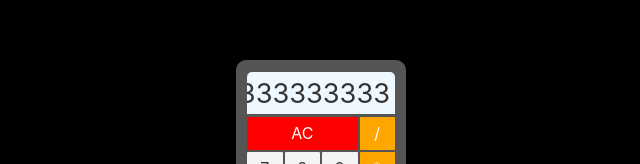
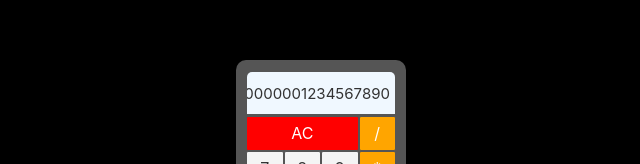
Before and after one commit to ThiagoMassenoMaciel/Svelte, a Svelte app in the folder exemplo_simples/: page / in a window 1280 px wide. Shown: the part 228-392 px from the top of the page, without its empty margins (319-959 px from the left). Built offline with nearby package versions, Linux system fonts and the light colour scheme.

Commit message:
Componente Tela #02

```diff
--- a/exemplo_simples/src/App.svelte
+++ b/exemplo_simples/src/App.svelte
@@ -12,7 +12,7 @@
 	}
 
 	:root{
-		--cor-fundo : #555
+		--cor-fundo : #555;
 	}
 
 	main{
--- a/exemplo_simples/src/components/Calculadora.svelte
+++ b/exemplo_simples/src/components/Calculadora.svelte
@@ -5,7 +5,7 @@
 </script>
 
 <div class="calculadora">
-  <Tela valor="34532442222222222212333333333333"/>
+  <Tela valor="00000001234567890"/>
   <Linha>
     <Botao destaque triplo texto = "AC"/> <!--   ou   triplo={true}-->
     <Botao operacao texto = "/"/>
--- a/exemplo_simples/src/components/Tela.svelte
+++ b/exemplo_simples/src/components/Tela.svelte
@@ -1,8 +1,10 @@
 <script lang="ts">
   export let valor : string
+
+  $: tamanhoFonte = valor.length > 20 ? `pequena` : `s-${valor.length}`
 </script>
 
-<div class="tela">
+<div class={`tela ${tamanhoFonte}`}>
   <span>
     {valor}
   </span>
@@ -14,6 +16,7 @@
     flex: 1;
     justify-content: flex-end;
     align-items: center;
+    text-align: center;
     overflow: hidden;
 
     font-size: 1.7rem;
@@ -24,7 +27,20 @@
     border-radius: 5px 5px 0px 0px;
 
     background-color: aliceblue;
+  }
+
+  .s-10{ font-size: 1.5rem;  }
+  .s-11{ font-size: 1.4rem;  }
+  .s-12{ font-size: 1.33rem; }
+  .s-13{ font-size: 1.24rem; }
+  .s-14{ font-size: 1.15rem; }
+  .s-15{ font-size: 1.06rem; }
+  .s-16{ font-size: 0.99rem; }
+  .s-17{ font-size: 0.94rem; }
+  .s-18{ font-size: 0.89rem; }
+  .s-19{ font-size: 0.84rem; }
+  .s-20{ font-size: 0.8rem; }
+  .pequena{ font-size: 0.5rem; }
 
 
-  }
 </style>
```
Also changed, not shown: 1 other file (tests, documents, lock files or other folders).
